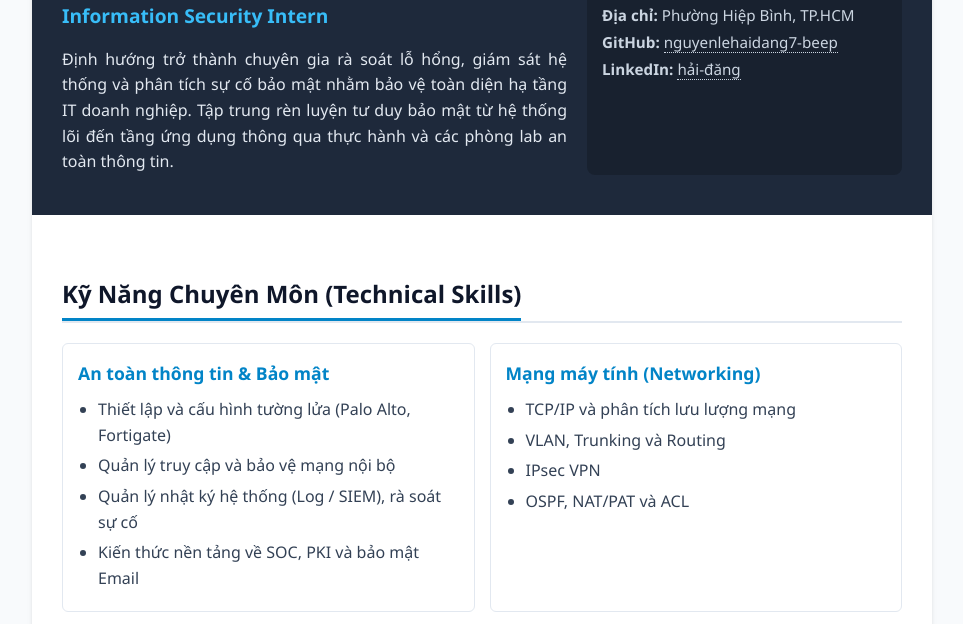
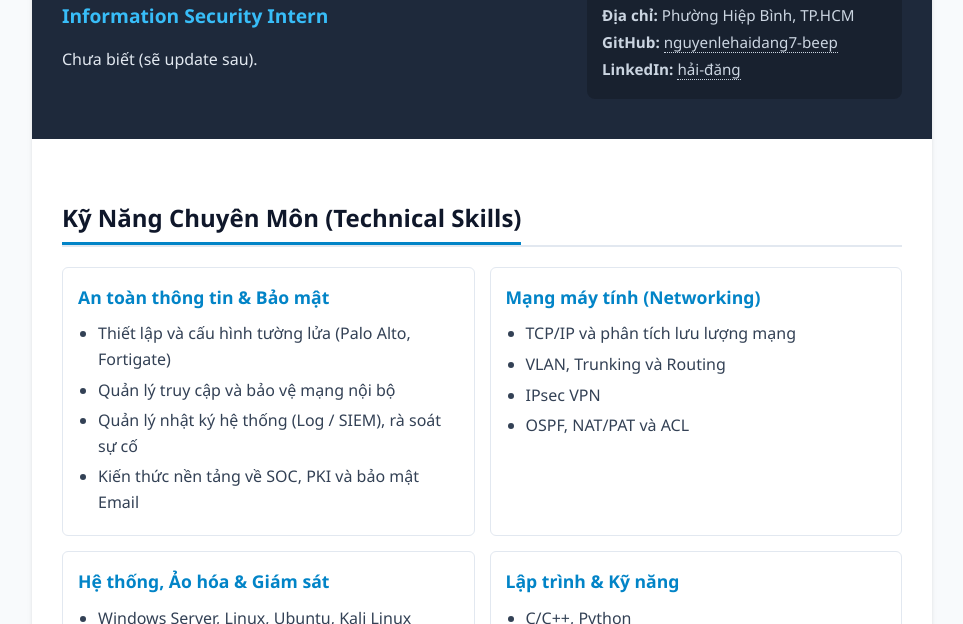
Before and after one commit to nguyenlehaidang7-beep/portfolio, a plain HTML site: page index.html in a window 1280 px wide. Shown: the part 108-732 px from the top of the page, without its empty margins (158-1121 px from the left). Drawn offline with Linux system fonts and the light colour scheme.

Commit message:
Update header description in index.html

```diff
--- a/index.html
+++ b/index.html
@@ -484,12 +484,7 @@
             </div>
 
             <div class="header-desc">
-                Định hướng trở thành chuyên gia rà soát lỗ hổng,
-                giám sát hệ thống và phân tích sự cố bảo mật nhằm
-                bảo vệ toàn diện hạ tầng IT doanh nghiệp.
-                Tập trung rèn luyện tư duy bảo mật từ hệ thống lõi
-                đến tầng ứng dụng thông qua thực hành và các
-                phòng lab an toàn thông tin.
+                Chưa biết (sẽ update sau).
             </div>
 
         </div>
```
